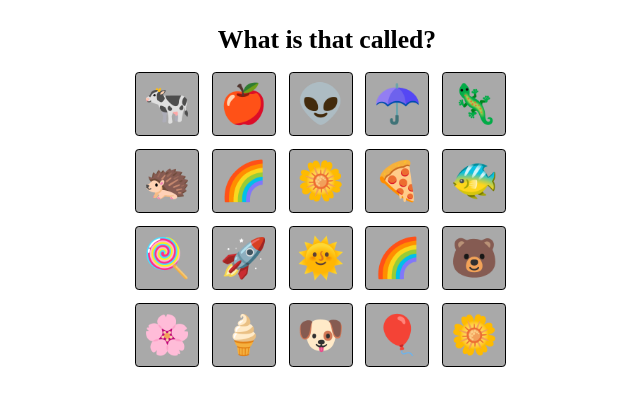
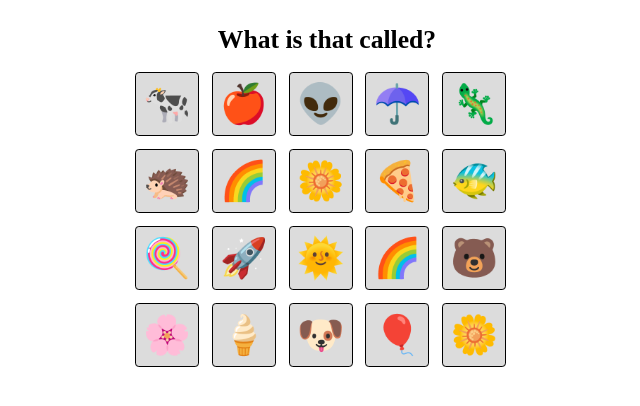
Before and after one commit to nbogie/code-review-paul-tile-flip-css, a React (Vite) app: page / in a window 1280 px wide. Shown: the top 406 px of the page, without its empty margins (313-953 px from the left). Built offline with nearby package versions, Linux system fonts and the light colour scheme.

Commit message:
lighten up! (tile bg colour)

```diff
--- a/src/App.css
+++ b/src/App.css
@@ -24,7 +24,7 @@ main {
 
     border: 0.05rem solid black;
     border-radius: 0.3rem;
-    background-color: darkgrey;
+    background-color: rgb(220, 220, 220);
     display: grid;
     place-items: center;
 }
```
